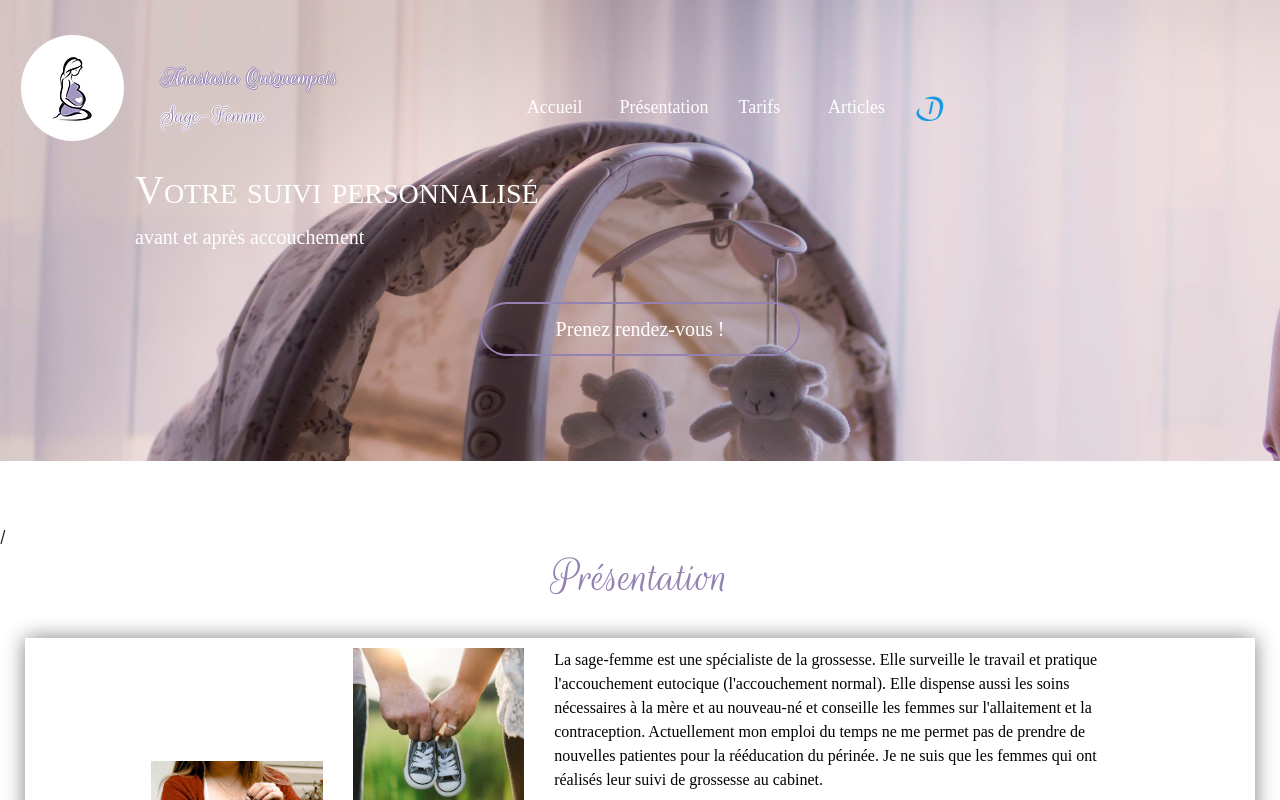
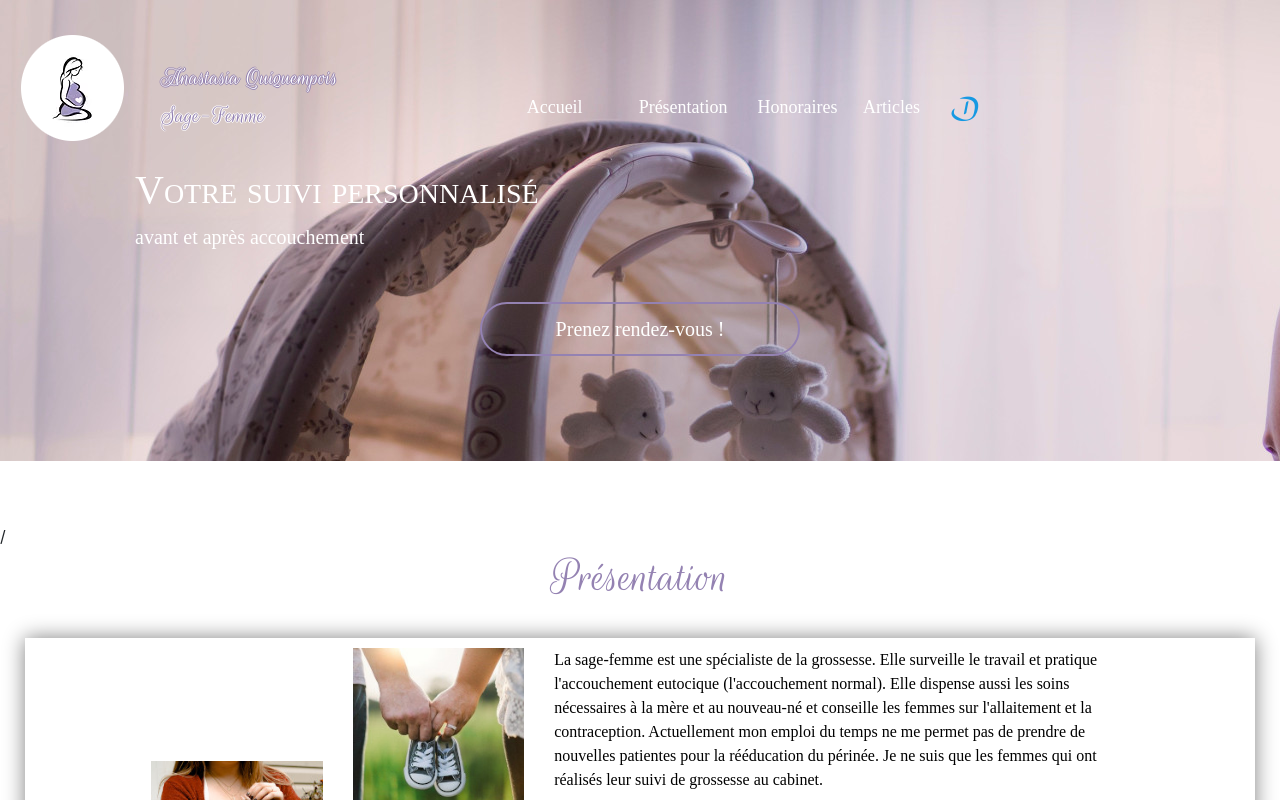
Before and after one commit to anastasia-sagefemme/anastasia-sagefemme, a plain HTML site: page index.html in a window 1280 px wide. Shown: the top 800 px of the page. Drawn offline with Linux system fonts and the light colour scheme; a web font is replaced by a local one.

Commit message:
modification taris => honoraires

```diff
--- a/index.html
+++ b/index.html
@@ -19,7 +19,7 @@
         <header class="container-fluid">
             <div class="row entete">
                 <div class="col-4 col-md-2  col-xl-1"><a href="index.html"><img src="assets/pics/logo.png" height=116 width=113 alt="logo du site, femme enceinte stylisée" class="logo" /></a></div>
-                <div class="col-8 col-md-3  col-xl-3">
+                <div class="col-8 col-md-2  col-xl-3">
                     <a href="index.html">
                         <div class="row identité">Anastasia Quiquempois</div>
                         <div class="row profession">Sage-Femme</div>
@@ -32,8 +32,8 @@
                     <div class="col d-none d-md-block col-md-3 col-xl-4">
                         <a href="aboutme.html">Présentation</a>
                     </div>
-                    <div class="col d-none d-md-block col-md-2 col-xl-2">
-                        <a href="consultations.html">Tarifs</a>
+                    <div class="col d-none d-md-block col-md-3 col-xl-2">
+                        <a href="consultations.html">Honoraires</a>
                     </div>
                     <div class="col d-none d-md-block col-md-2 col-xl-3">
                         <a href="articles.html">Articles</a>
@@ -72,7 +72,7 @@
                         <a href="aboutme.html">Présentation</a>
                     </div>
                     <div class="col-2 d-md-none">
-                        <a href="consultations.html">Tarifs</a>
+                        <a href="consultations.html">Honoraires</a>
                     </div>
                     <div class="col-2 d-md-none">
                         <a href="articles.html">Articles</a>
```
Also changed, not shown: aboutme.html (+2 -2 lines), articles.html (+2 -2 lines), consultations.html (+2 -2 lines).
